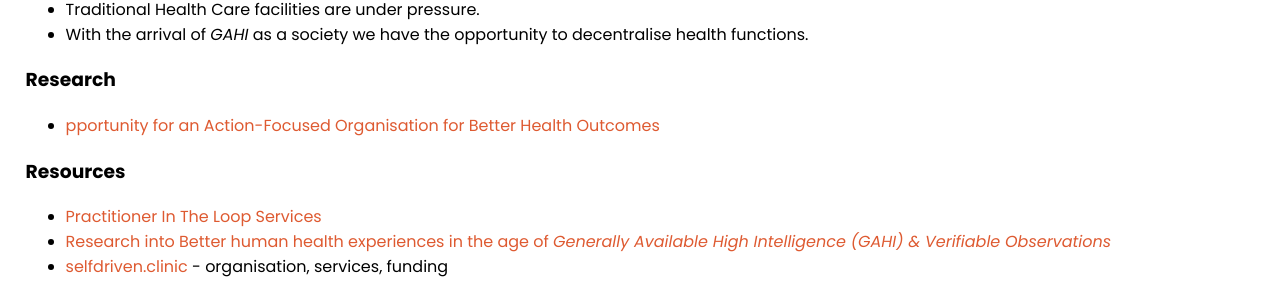
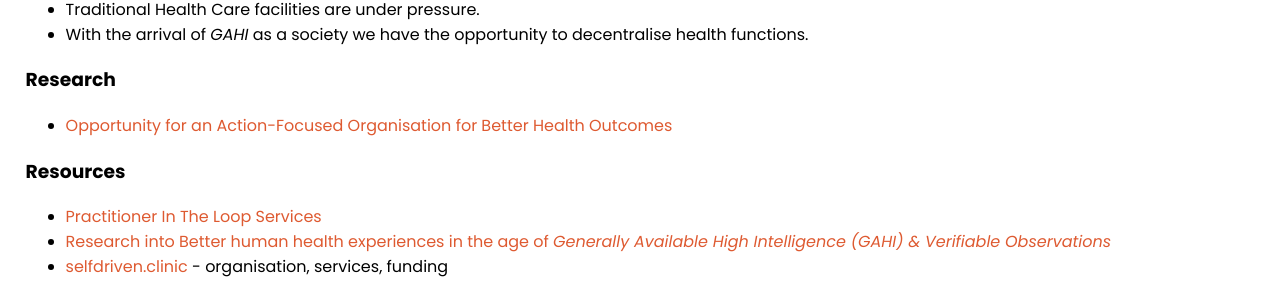
Before and after one commit to selfdriven-foundation/selfdriven-health, a Jekyll site: the page built from docs/index.md, in a window 1280 px wide. Shown: the part 230-532 px from the top of the page. Built offline with Jekyll 4.4.1, drawn with Linux system fonts in a browser that asks for light colours.

Commit message:
Update index.md

```diff
--- a/docs/index.md
+++ b/docs/index.md
@@ -11,7 +11,7 @@
 
 ### Research
 
-- [pportunity for an Action-Focused Organisation for Better Health Outcomes](/organisation/opportunity/)
+- [Opportunity for an Action-Focused Organisation for Better Health Outcomes](/organisation/opportunity/)
 
 ### Resources
 
```
